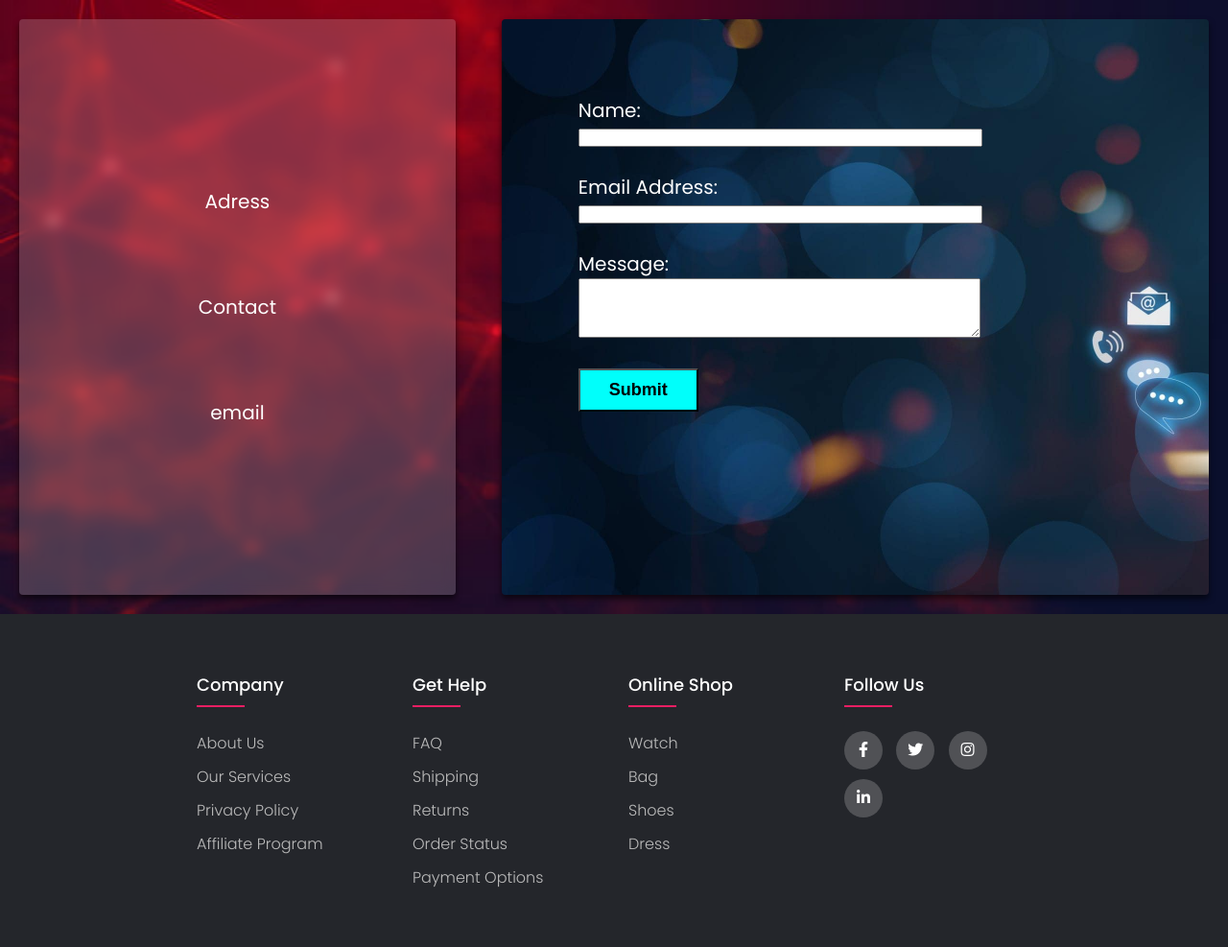
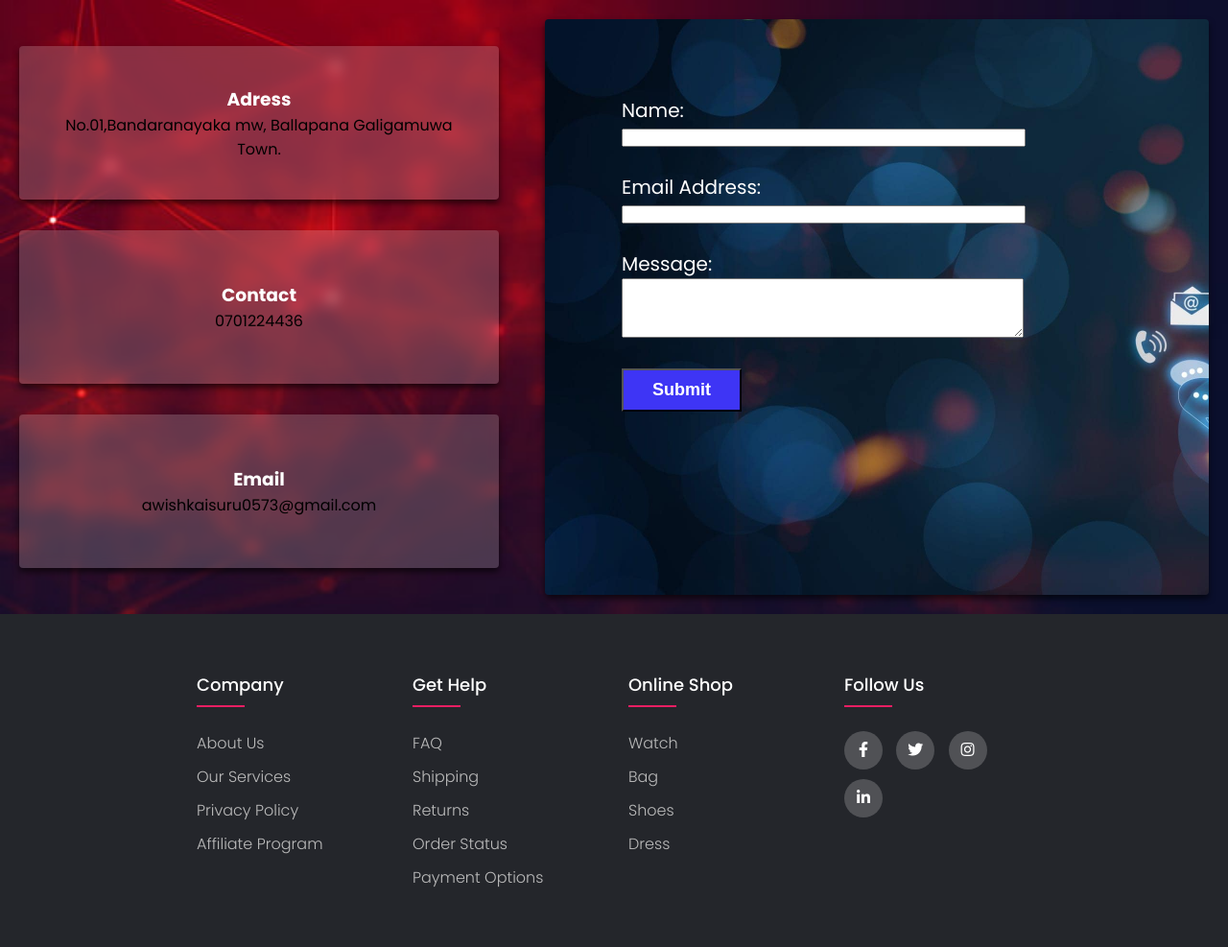
Before and after one commit to Awishka0573/manuallk, a PHP site: page /pages/contactus.php in a window 1280 px wide. Shown: the part 82-1069 px from the top of the page at 96% size. Run offline with PHP 8.4, Linux system fonts and the light colour scheme.

Commit message:
new changes

```diff
--- a/assets/css/contact.css
+++ b/assets/css/contact.css
@@ -46,50 +46,95 @@
 
 .formdiv{
     background-image: url('../images/contact1.png');
-    /* background: rgba(236, 236, 236, 0.201); */
-    backdrop-filter: blur(10px);
     box-shadow: 0 4px 6px rgba(0, 0, 0, 0.615);
     border-radius: 4px;
     background-size: cover;
     width: 800px;
     padding: 80px;
     font-size: 16px;
-
-
 }
 .frm{
     color: rgb(255, 255, 255);
-
-
-
 }
 .frm .name{
     font-size: 20px;
-
-
 }
-
 .frm .email{
     font-size: 20px;
-
-
 }
 .frm .msg{
     font-size: 20px;
-
-
 }
 .frm .btn{
     font-size: 18px;
     padding: 10px 30px;
-    background-color: rgb(0, 255, 251);
-    color: rgb(0, 0, 0);
+    background-color: rgb(62, 53, 245);
+    color: rgb(255, 255, 255);
     font-weight: bold;
     cursor: pointer;
     transition: background-color 0.3s ease, color 0.3s ease;
 }
-
 .frm .btn:hover {
     background-color: rgb(255, 255, 255);
     color: rgb(80, 74, 74);
 }
+
+.adress{
+    background: rgba(236, 236, 236, 0.201);
+    backdrop-filter: blur(7px);
+    box-shadow: 0 4px 6px rgba(0, 0, 0, 0.615);
+    border-radius: 4px;
+    padding: 30px;
+    display: flex;
+    flex-direction: column;
+    justify-content: center;
+    align-items: center;
+    text-align: center;
+    height: 20vh;
+    width: 500px;
+}
+.contact{
+    background: rgba(236, 236, 236, 0.201);
+    backdrop-filter: blur(7px);
+    box-shadow: 0 4px 6px rgba(0, 0, 0, 0.615);
+    border-radius: 4px;
+    padding: 30px;
+    display: flex;
+    flex-direction: column;
+    justify-content: center;
+    align-items: center;
+    text-align: center;
+    height: 20vh;
+    width: 500px;
+
+}
+.email1{
+    background: rgba(236, 236, 236, 0.201);
+    backdrop-filter: blur(7px);
+    box-shadow: 0 4px 6px rgba(0, 0, 0, 0.615);
+    border-radius: 4px;
+    padding: 30px;
+    display: flex;
+    flex-direction: column;
+    justify-content: center;
+    align-items: center;
+    text-align: center;
+    height: 20vh;
+    width: 500px;
+}
+
+.box1{
+    display: flex;
+    flex-direction: column;
+    gap: 2rem;
+    justify-content: center;
+    align-items: center;
+    text-align: center;
+    height: 100%;
+
+}
+
+.box1 h3{
+    color: white;
+
+}
--- a/pages/contactus.php
+++ b/pages/contactus.php
@@ -17,13 +17,23 @@
   include('../partials/navbar.php');
 ?>
 <div class="container1">
-    <div class="box">
-        <div class="list">
-            <ul class="list_i">
-                <li>Adress</li>
+    <div class="box1">
+        <div class="adress">
+        <h3>Adress</h3>
+            <p>No.01,Bandaranayaka mw, Ballapana Galigamuwa Town.</p>
+        </div>
+        <div class="contact">
+        <h3>Contact</h3>
+            <p>0701224436</p>
+        </div>
+        <div class="email1">
+            <h3>Email</h3>
+            <p>awishkaisuru0573@gmail.com</p>
+        <!-- <ul class="list_i">
+                <li>Adress <br> <p></p> </li>
                 <li>Contact</li>
                 <li>email</li>
-            </ul>
+            </ul> -->
         </div>
     </div>
     <div class="formdiv">
```
